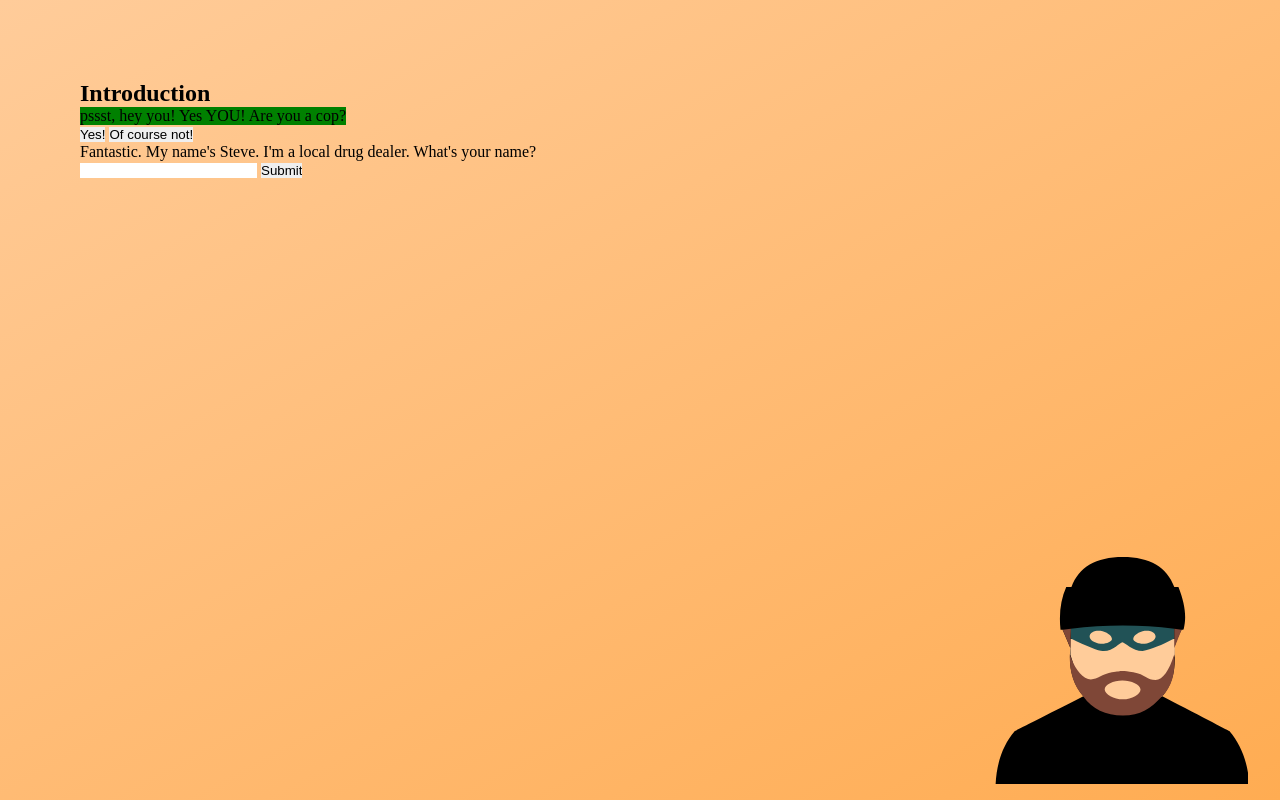
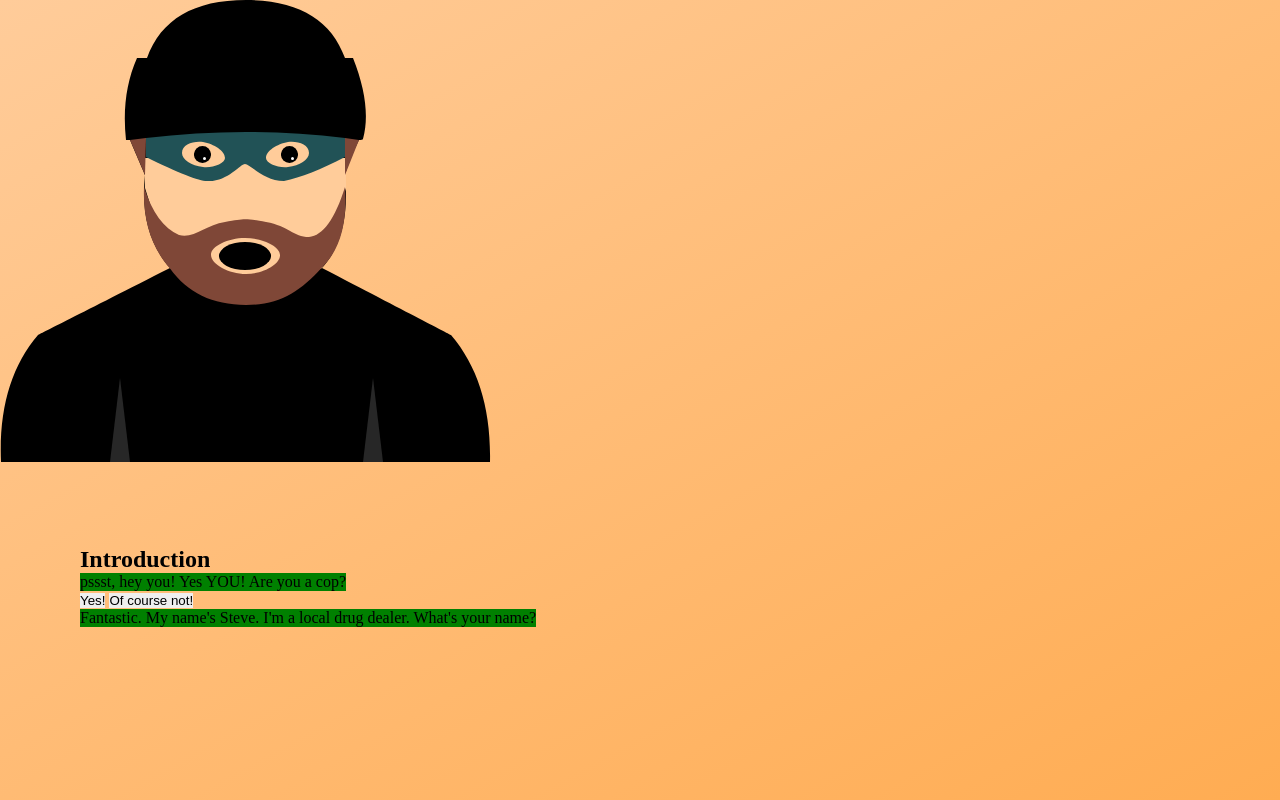
Before and after one commit to relivnd/druggler, a plain HTML site: page index.html in a window 1280 px wide. Shown: the top 800 px of the page. Drawn offline with nearby package versions, Linux system fonts and the light colour scheme; a web font is replaced by a local one.

Commit message:
add new dealer.svg

```diff
--- a/index.html
+++ b/index.html
@@ -15,9 +15,10 @@
 
 <body>
 
-    <svg class="dealer" viewBox="0 0 491 462" version="1.1" xmlns="http://www.w3.org/2000/svg" xmlns:xlink="http://www.w3.org/1999/xlink">
+    <svg width="491px" height="462px" viewBox="0 0 491 462" version="1.1" xmlns="http://www.w3.org/2000/svg" xmlns:xlink="http://www.w3.org/1999/xlink">
     <title>dealer</title>
     <g id="Page-1" stroke="none" stroke-width="1" fill="none" fill-rule="evenodd">
+        <g id="Artboard" transform="translate(-4.000000, -25.000000)">
             <g id="dealer" transform="translate(4.739687, 25.000000)">
                 <path d="M125.260313,140 C121.92698,109.333333 125.593647,82 136.260313,58 C136.260313,58 139.593647,58 146.260313,58 C160.260313,19.3333333 193.260313,0 245.260313,0 C297.260313,0 330.260313,19.3333333 344.260313,58 L352.260313,58 C364.92698,90 368.260313,117 362.260313,139 C361.932135,139.656358 360.598801,139.989691 358.260313,140 C352.161834,151.595436 347.495167,163.262102 344.260313,175 C348.260313,215.666667 340.593647,246.666667 321.260313,268 C407.260313,312.666667 450.260313,335 450.260313,335 C477.394568,366.711117 490.394568,409.04445 489.260313,462 L0.26031343,462 C-1.98948189,408.789921 10.3438514,366.456588 37.2603134,335 C37.2603134,335 81.2603134,312.666667 169.260313,268 C148.593647,244.666667 140.260313,213.666667 144.260313,175 C144.260313,175 139.260313,163.333333 129.260313,140 L125.260313,140 Z" id="background" fill="#000000"></path>
                 <polygon id="skin" fill="#FFCC9A" points="144.260313 158 144.260313 188 169.260313 268 245.260313 304 321.260313 268 345.260313 188 345.260313 158"></polygon>
@@ -28,6 +29,23 @@
                 <path d="M244.260313,238 C261.642444,238 279.01544,246.184556 279.260313,255 C279.51544,264.184556 262.392071,274 245.260313,274 C227.892071,274 210.519066,264.315084 210.260313,255 C210.019066,246.315084 227.142444,238 244.260313,238 Z" id="Mouth" fill="#FFCC9A"></path>
                 <polygon id="hair-l" fill="#7F4737" points="129.260313 140 145.260313 138 144.260313 175"></polygon>
                 <polygon id="hair-r" fill="#7F4737" points="344.260313 138 358.260313 140 344.260313 175"></polygon>
+                <g id="mouth" transform="translate(218.260313, 242.000000)" fill="#000000">
+                    <ellipse id="mouth-open" cx="26" cy="14" rx="26" ry="14"></ellipse>
+                    <ellipse id="mouth-closed" cx="26" cy="13.5" rx="26" ry="8.5"></ellipse>
+                </g>
+                <g id="eye-left" transform="translate(193.260313, 146.000000)">
+                    <circle id="eye-open" fill="#000000" cx="8.5" cy="8.5" r="8.5"></circle>
+                    <ellipse id="eye-closed" fill="#000000" cx="8.5" cy="8.5" rx="8.5" ry="4.5"></ellipse>
+                    <circle id="eye-dot" fill="#FFFFFF" cx="10.5" cy="12.5" r="1.5"></circle>
+                </g>
+                <g id="eye-right" transform="translate(280.260313, 146.000000)">
+                    <circle id="eye-open" fill="#000000" cx="8.5" cy="8.5" r="8.5"></circle>
+                    <ellipse id="eye-closed" fill="#000000" cx="8.5" cy="8.5" rx="8.5" ry="4.5"></ellipse>
+                    <circle id="eye-dot" fill="#FFFFFF" cx="11.5" cy="12.5" r="1.5"></circle>
+                </g>
+                <polygon id="armpit-left" fill="#272727" points="119.260313 378 129.260313 462 109.260313 462"></polygon>
+                <polygon id="armpit-right" fill="#272727" points="372.260313 378 382.260313 462 362.260313 462"></polygon>
+            </g>
         </g>
     </g>
 </svg>
@@ -43,7 +61,7 @@
                     <input type="button" value="Of course not!">
                 </fieldset>
             </form>
-            <p>Fantastic. My name's Steve. I'm a local drug dealer. What's your name?</p>
+            <p class="textBubble">Fantastic. My name's Steve. I'm a local drug dealer. What's your name?</p>
             <form>
                 <input type="text">
                 <input type="submit">
@@ -57,7 +75,9 @@
         </section>
         <section id="price-section">
             <h1> Drogenpreis Comparison</h1>
-            <select id="priceComparisonButton"></select>
+            <p class="textBubble">Which Drug do you want to compare?<br>
+            <select id="priceComparisonButton"></select><br>
+            Excelent Choice!</p>
             <div id="priceComparisonChart"></div>
         </section>
         <section id="workForDrugs-section">
```
Also changed, not shown: attachements/dealer.svg. Lines whose indentation alone changed are shown as unchanged.
